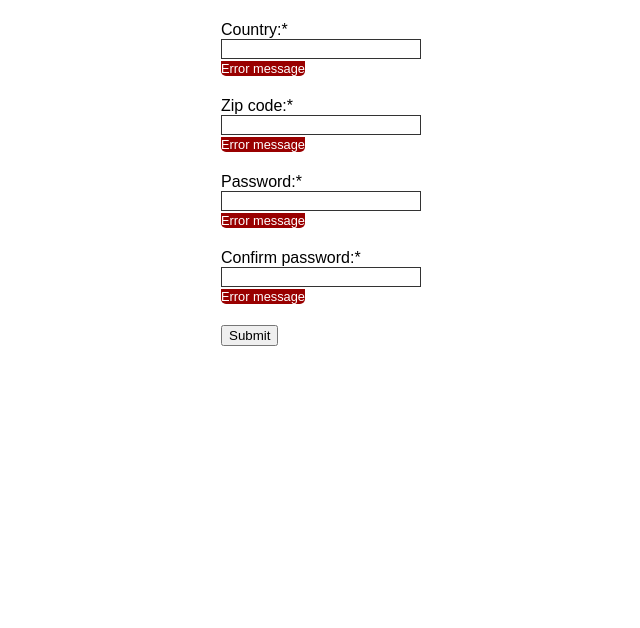
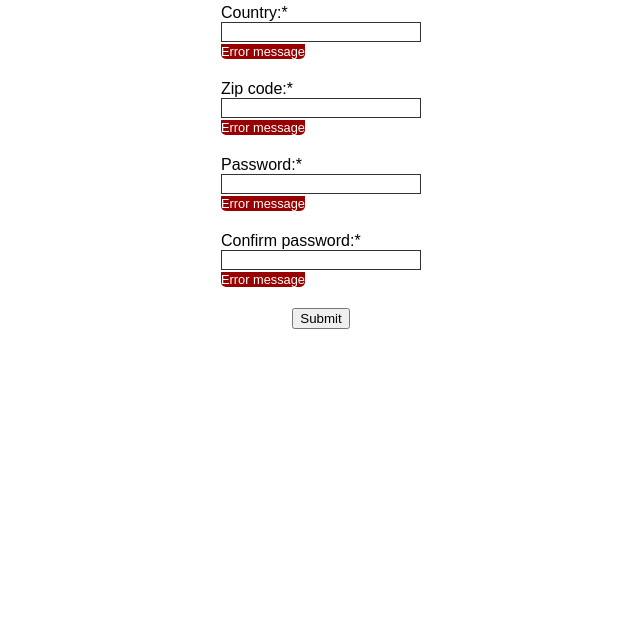
Before and after one commit to eascodes/validation-practice, a plain HTML site: page index.html in a window 1280 px wide. Shown: the part 172-800 px from the top of the page, without its empty margins (319-959 px from the left). Drawn offline with Linux system fonts and the light colour scheme.

Commit message:
Adjust formatting of form

```diff
--- a/style.css
+++ b/style.css
@@ -1,9 +1,17 @@
 body {
     font: 1em sans-serif;
-    width: 200px;
     padding: 0;
     margin: 0 auto;
+    display: flex;
+    flex-direction: column;
+    align-items: center;
   }
+
+form {
+    width: 200px;
+    display: flex;
+    flex-direction: column;
+}
 
 h1 {
     text-align: center;
@@ -50,6 +58,10 @@ input:invalid {
     padding: 0.3em;
   }
 
+div:nth-child(6) {
+    align-self: center;
+}
+
   button {
     margin-top: 20px;
   }
```
